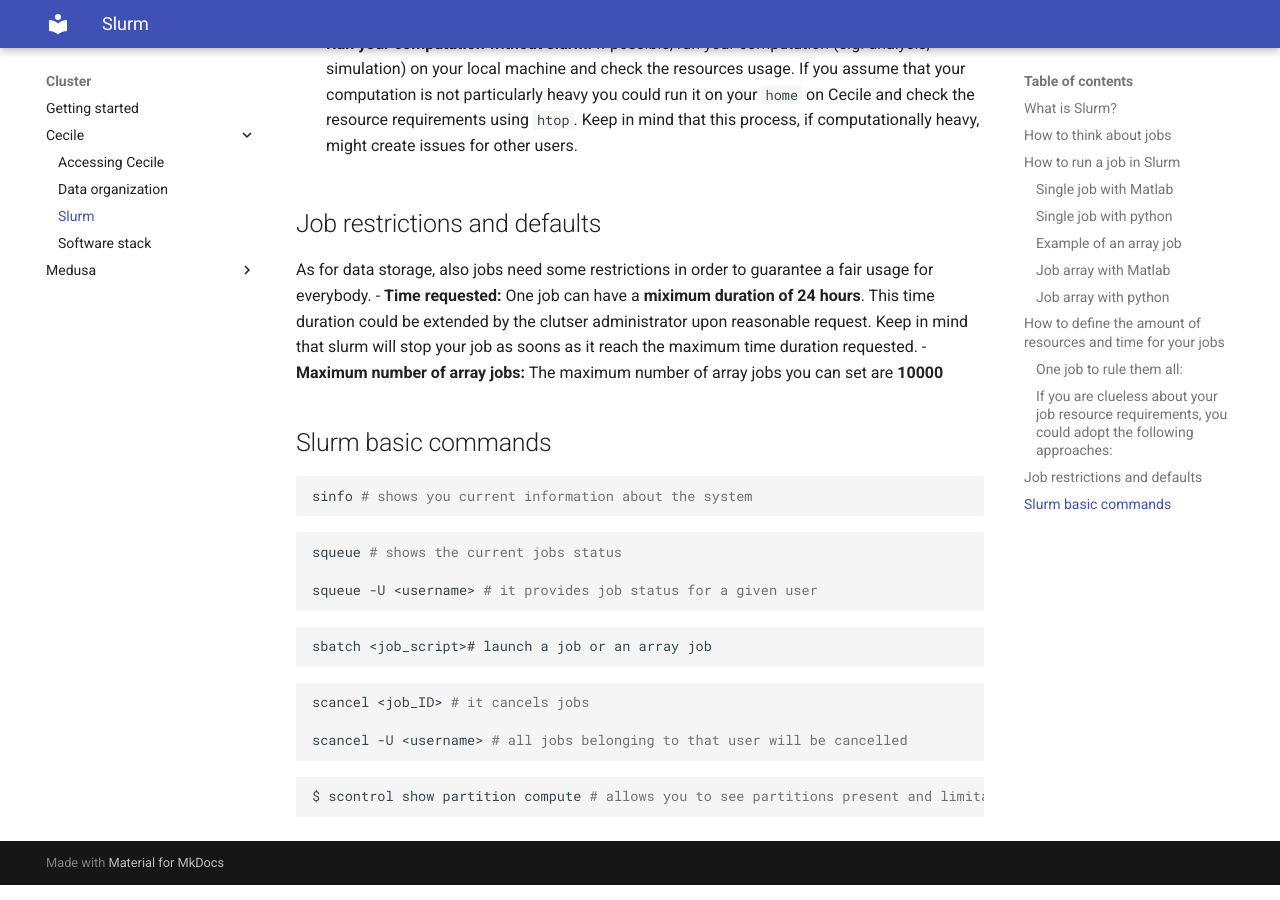
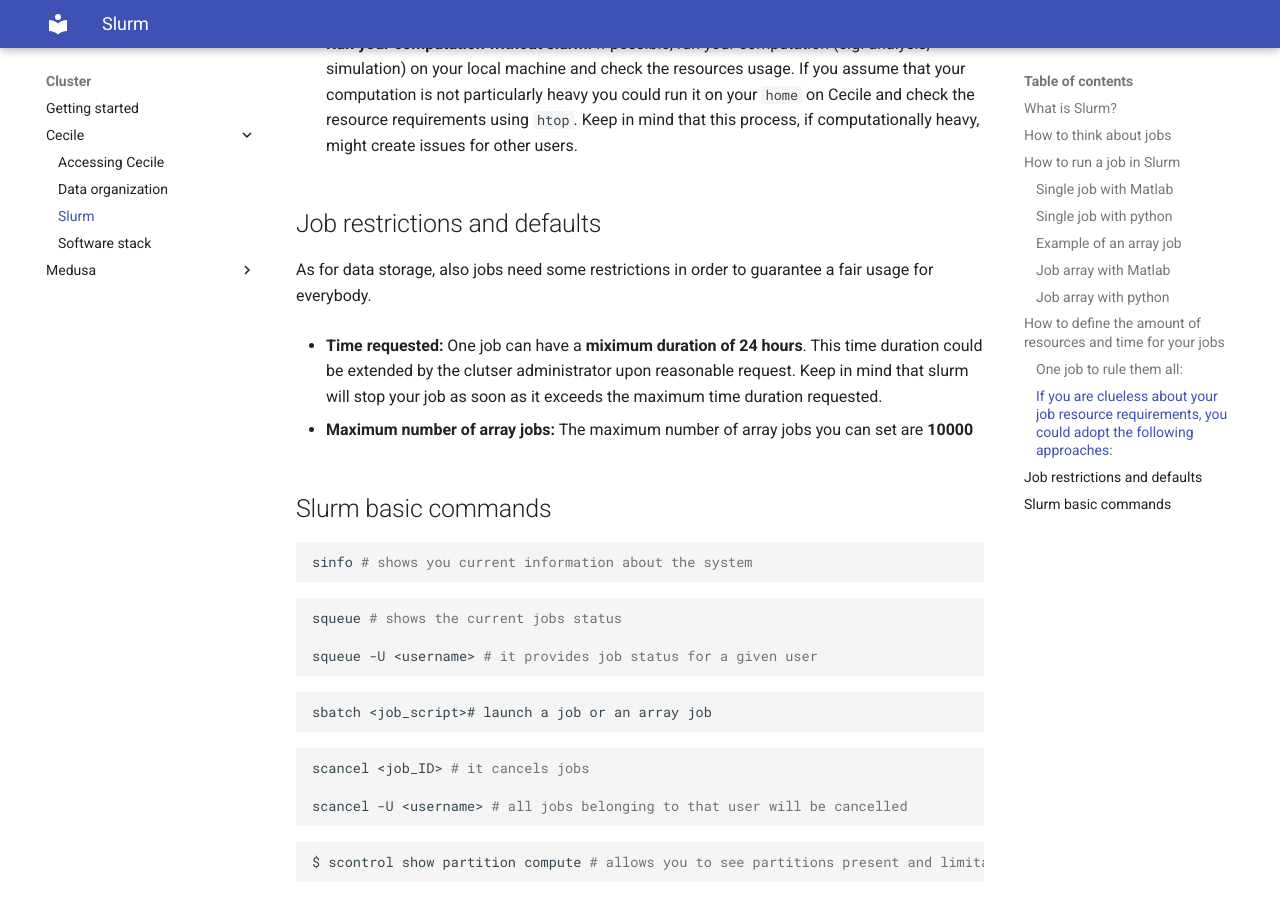
Before and after one commit to pvavra/temp-ipsy, an MkDocs documentation site: the page built from docs/cluster/cecile/slurm.md, in a window 1280 px wide and 900 px high, scrolled down 5211 px. Built offline with MkDocs 1.6.1 and Material for MkDocs 9.7.7, drawn with Linux system fonts in a browser that asks for light colours.

Commit message:
Fix tips and list of restrictions

````diff
--- a/docs/cluster/cecile/slurm.md
+++ b/docs/cluster/cecile/slurm.md
@@ -26,19 +26,23 @@
     ??? note "Making file exacutable"
 
             Add the so called **shebang** on top of your bash script, it will tell the system to use the bash interpreter to run the code:
+
             ```bash
             #!/bin/bash
 
             ```
             Once you have done that, run the following command to make your script exacutable:
+
             ```bash
             $ chmod +x <script.sh>
             ```
             For python use the following shebang in the first line of your script:
+
             ```python
             #!/usr/bin/env python3
             ```
             And then make it exacutable from the command line:
+
             ```bash
             $ chmod +x <script.py>
             ```
@@ -379,7 +383,9 @@
 ## Job restrictions and defaults
 
 As for data storage, also jobs need some restrictions in order to guarantee a fair usage for everybody.
-- **Time requested:** One job can have a **miximum duration of 24 hours**. This time duration could be extended by the clutser administrator upon reasonable request. Keep in mind that slurm will stop your job as soons as it reach the maximum time duration requested.
+
+- **Time requested:** One job can have a **miximum duration of 24 hours**. This time duration could be extended by the clutser administrator upon reasonable request. Keep in mind that slurm will stop your job as soon as it exceeds the maximum time duration requested.
+
 - **Maximum number of array jobs:** The maximum number of array jobs you can set are **10000**
 
 
````
